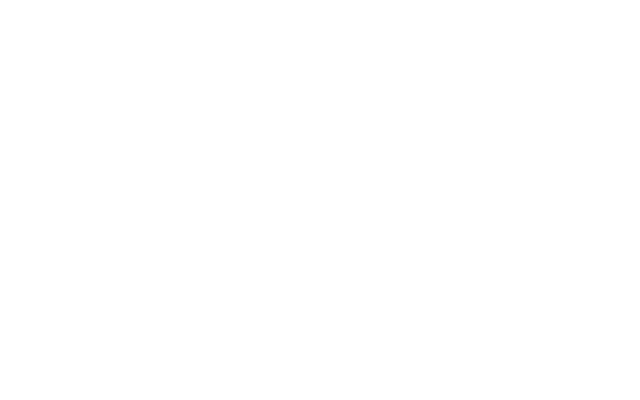
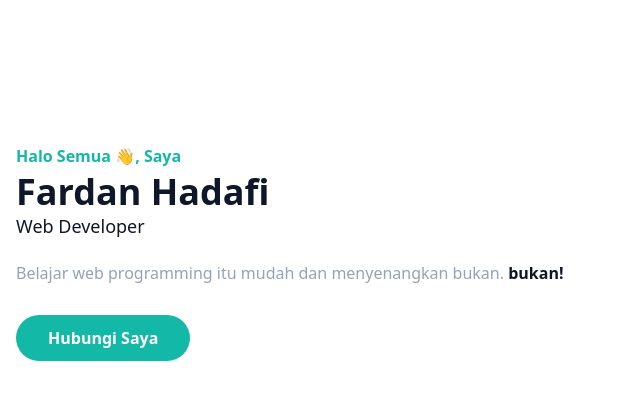
Before and after one commit to FardanHadafi/Portofolio, a website: page index.html in a window 1280 px wide. Shown: the whole page, without its empty margins (0-640 px from the left). Drawn offline with Linux system fonts and the light colour scheme.

Commit message:
Add left hero section

```diff
--- a/index.html
+++ b/index.html
@@ -7,6 +7,21 @@
   <link href="./src/output.css" rel="stylesheet">
 </head>
 <body>
+  <!-- Hero Section Start -->
+  <section id="home" class="pt-36">
+    <div class="container">
+      <div class="flex flex-wrap">
+        <div class="w-full self-center px-4">
+          <h1 class="text-base font-semibold text-primary">Halo Semua 👋, Saya <span class="block font-bold text-dark text-4xl mt-1">Fardan Hadafi</span></h1>
+          <h2 class="font-medium text-slate-500 text-lg mb-5"><span class="text-dark">Web Developer</span></h2>
+          <p class="font-medium text-slate-400 mb-10 leading-relaxed">Belajar web programming itu mudah dan menyenangkan bukan. <span class="text-dark font-semibold">bukan!</span></p>
 
+          <a href="#" class="text-base text-white font-semibold bg-primary py-3 px-8 rounded-full hover:shadow-lg hover:opacity-80 transition duration-300 ease-in-out">Hubungi Saya</a>
+        </div>
+      </div>
+    </div>
+  </section>
+
+  <!-- Hero Section End -->
 </body>
 </html>
--- a/tailwind.config.js
+++ b/tailwind.config.js
@@ -2,7 +2,12 @@
 module.exports = {
   content: ['index.html'],
   theme: {
-    extend: {},
+    extend: {
+      colors: {
+        primary: '#14b8a6',
+        dark: '#0f172a'
+      }
+    },
   },
   plugins: [],
 }
```
Also changed, not shown: src/output.css.
